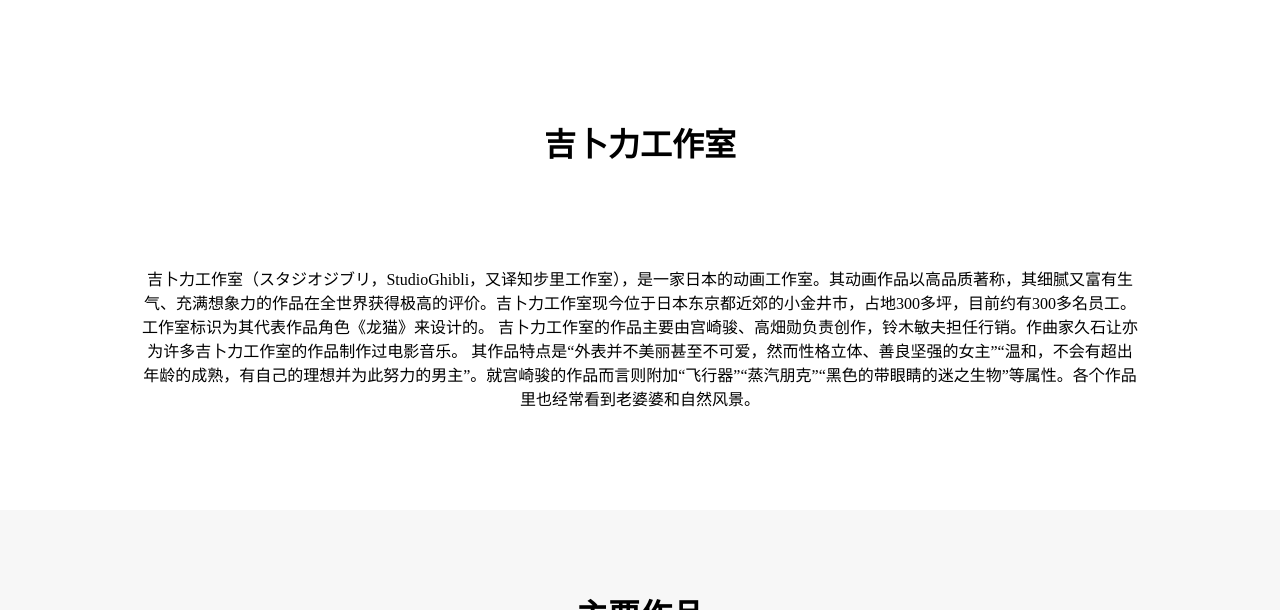
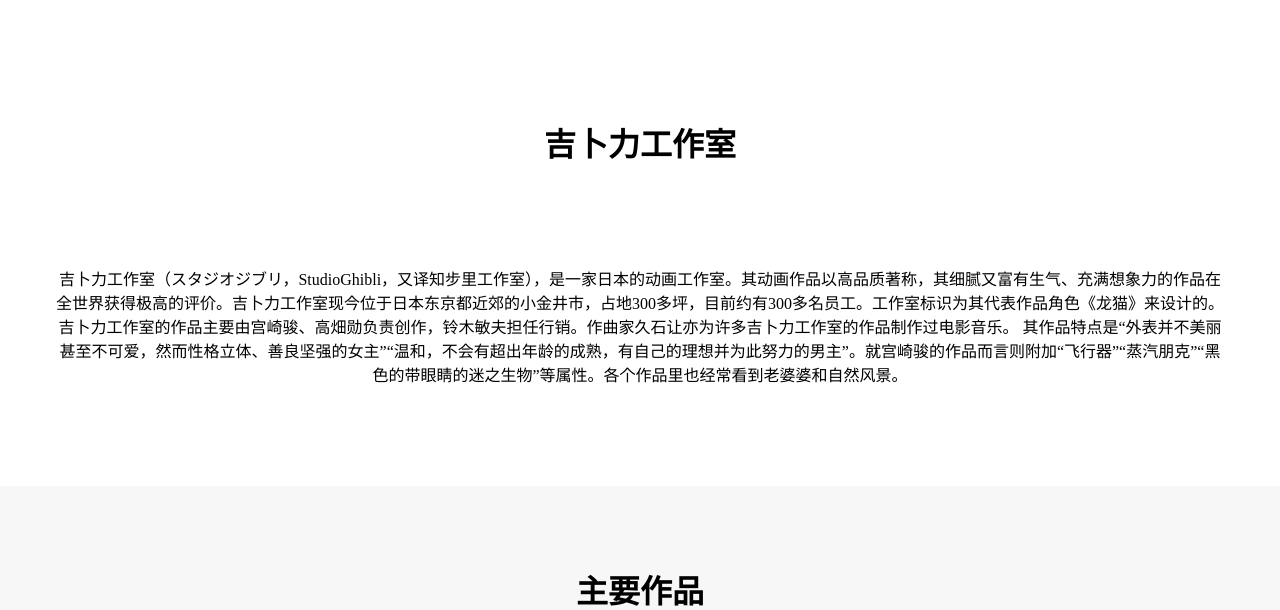
Before and after one commit to tcitds1/blog, a plain HTML site: page jibuli/jibuli.html in a window 1280 px wide. Shown: the part 811-1421 px from the top of the page. Drawn offline with Linux system fonts and the light colour scheme; a web font is replaced by a local one.

Commit message:
zishiying1

```diff
--- a/jibuli/jibuli.html
+++ b/jibuli/jibuli.html
@@ -93,7 +93,7 @@
 			text-align: center;
 			margin: 100px auto;
 			margin-top: 50px;
-			width: 1000px;
+			width: 1170px;
 		}
 
 
```
